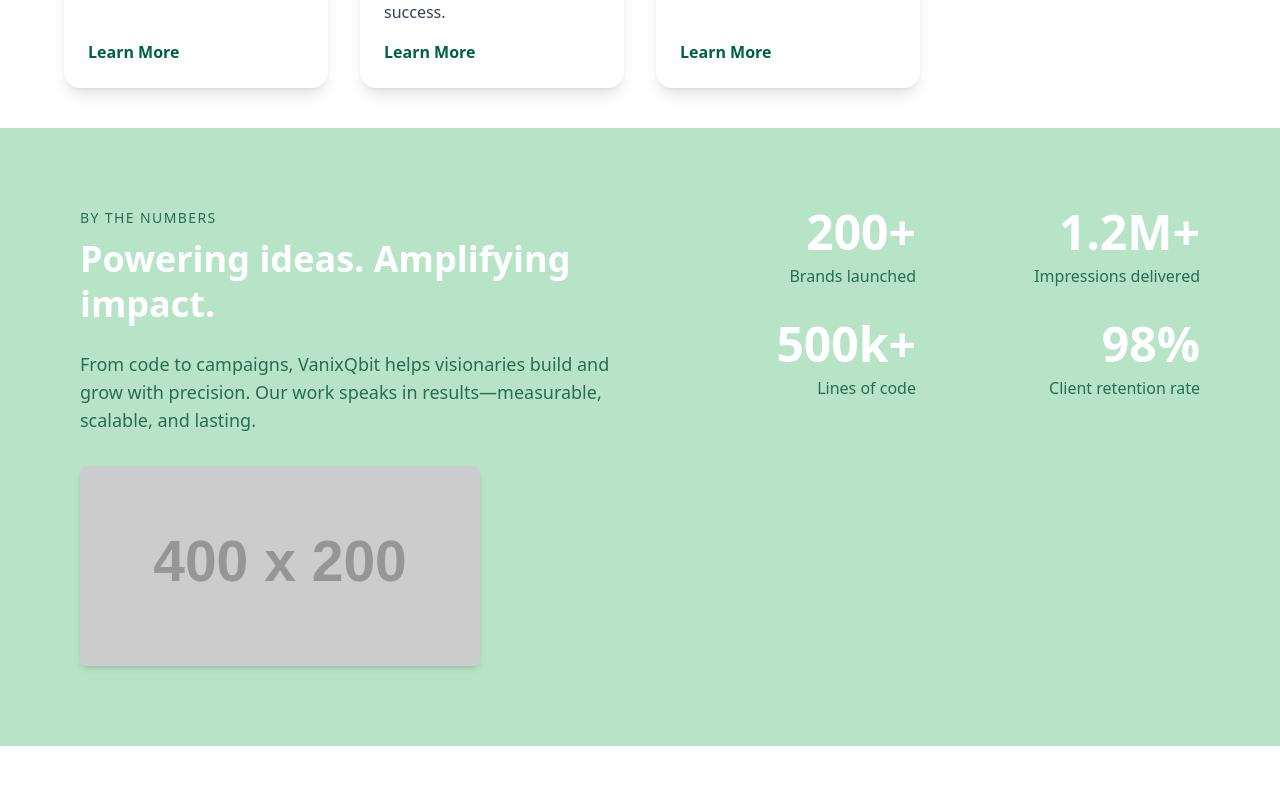
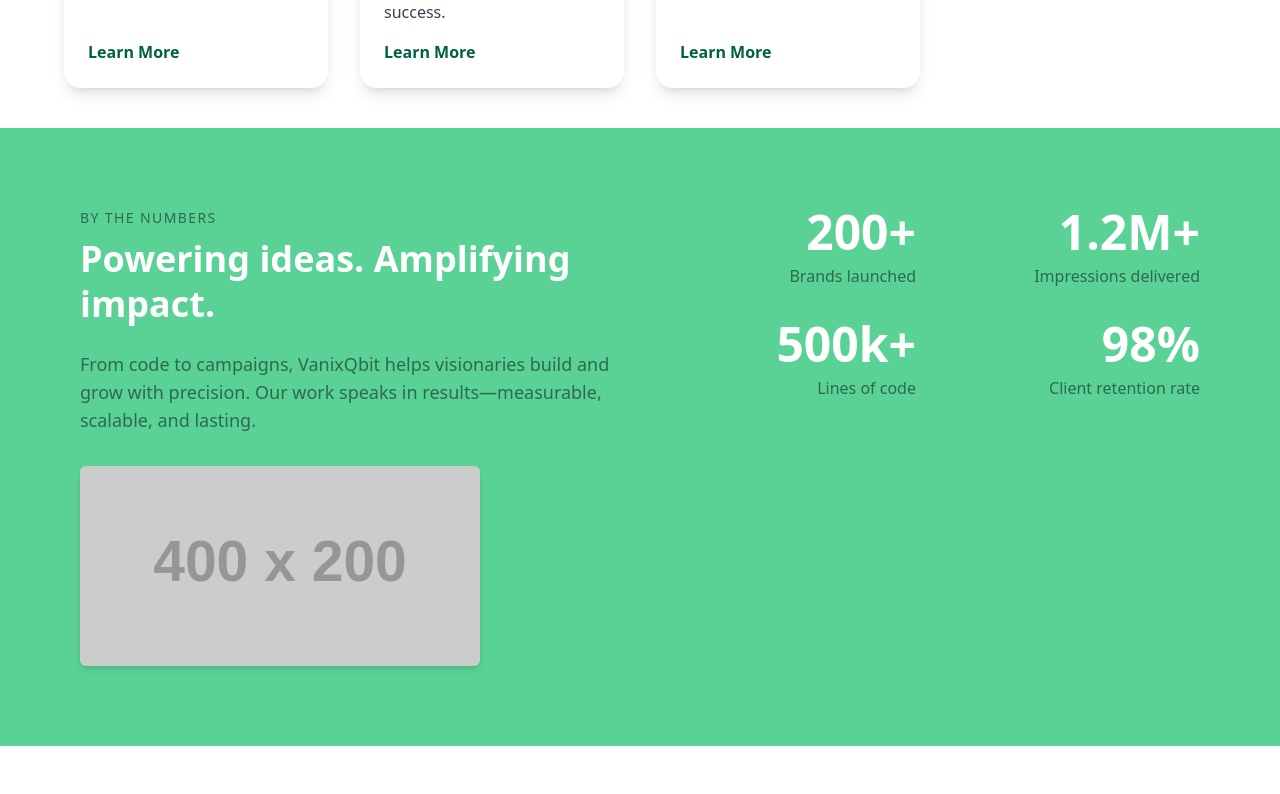
Before and after one commit to alsoshubham/VanixQbit, a React (Vite) app: page /testimonials in a window 1280 px wide. Shown: the part 2366-3160 px from the top of the page. Built offline with nearby package versions, Linux system fonts and the light colour scheme.

Commit message:
feat: Update background color of Credibility section for improved aesthetics

```diff
--- a/src/pages/Testimonials.jsx
+++ b/src/pages/Testimonials.jsx
@@ -1,7 +1,7 @@
 export default function Testimonials() {
   return (
     <div>
-      <section className="Credibility-Section bg-[#b7e4c7] text-white py-20 px-6 md:px-20">
+      <section className="Credibility-Section bg-[#5AD195] text-white py-20 px-6 md:px-20">
       <div className="max-w-7xl mx-auto grid md:grid-cols-2 gap-12 items-start">
         <div>
           <p className="uppercase text-sm font-medium tracking-widest text-[#2d6a4f] mb-2">
```
